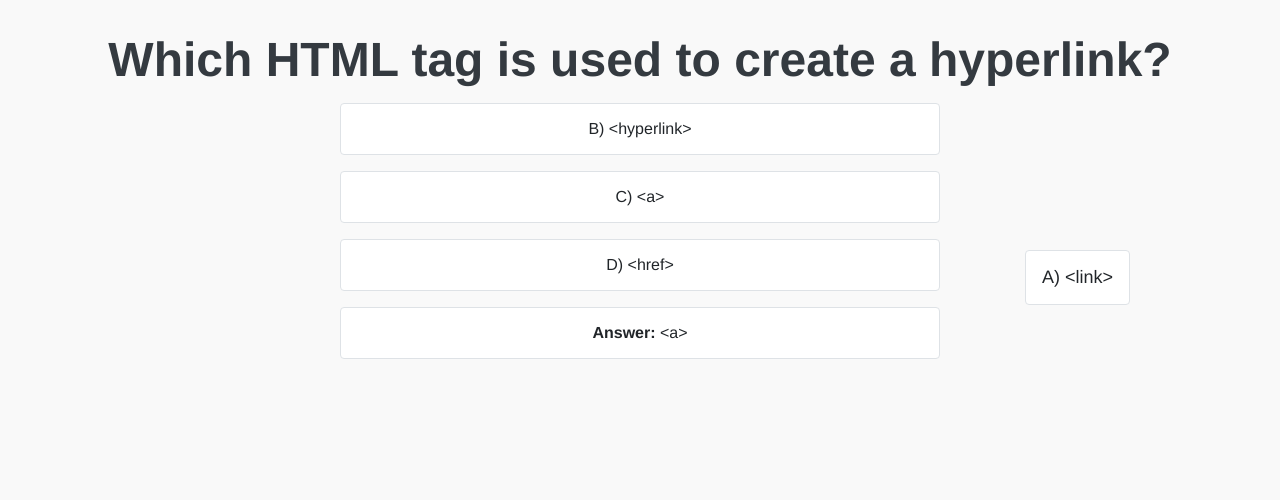
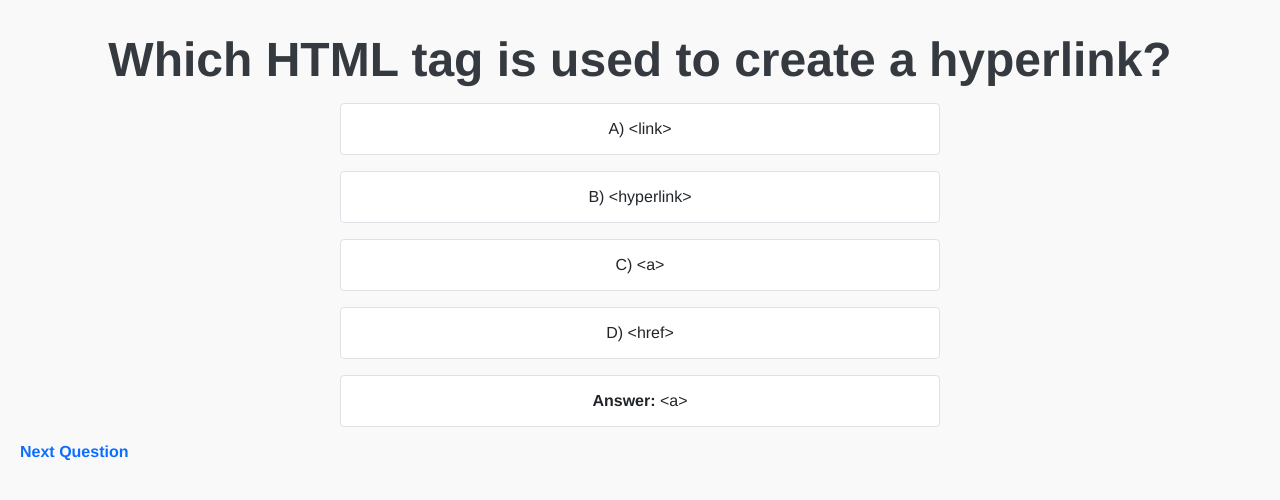
Before and after one commit to Sha7ata-Mohamed/Final-Project-T, a Django app: page /question/1/ in a window 1280 px wide. Shown: the top 500 px of the page. Run offline with Django 5.2, Linux system fonts and the light colour scheme; data comes from the database, SQL or seed files in the repository.

Commit message:
Fixing
still fixing

```diff
--- a/Final_Project/Code_Mix/templates/question1.html
+++ b/Final_Project/Code_Mix/templates/question1.html
@@ -4,7 +4,7 @@
 <head>
     <meta charset="UTF-8">
     <meta name="viewport" content="width=device-width, initial-scale=1.0">
-    <title>{{ question.title }}</title>
+    <title>Code Mix</title>
     <link rel="stylesheet" type="text/css" href="{% static 'css/styles.css' %}">
 </head>
 <body>
@@ -12,18 +12,10 @@
     <ul>
         {% for opt in options %}
         <div>
-            <div class="right">
-                <li>{{ opt.option_1 }}</li>
-            </div>
-            <div>
-                <li>{{ opt.option_2 }}</li>
-            </div>
-            <div>
-                <li>{{ opt.option_3 }}</li>
-             </div>
-            <div>
-                <li>{{ opt.option_4 }}</li>
-            </div>
+            <li>{{ opt.option_1 }}</li>
+            <li>{{ opt.option_2 }}</li>
+            <li>{{ opt.option_3 }}</li>
+            <li>{{ opt.option_4 }}</li>
         </div>
             <li><strong>Answer:</strong> {{ opt.answer }}</li>
         {% empty %}
@@ -31,5 +23,7 @@
         {% endfor %}
 
     </ul>
+
+        <a href=".">Next Question</a>
 </body>
 </html>
--- a/Final_Project/Code_Mix/urls.py
+++ b/Final_Project/Code_Mix/urls.py
@@ -2,4 +2,5 @@ from django.urls import path
 from . import views
 urlpatterns = [
     path('question/<int:question_id>/', views.Question_One, name='question_one'),
+    path('question2/<int:question_id>/', views.Question_Two, name='question_two'),
 ]
--- a/Final_Project/Code_Mix/views.py
+++ b/Final_Project/Code_Mix/views.py
@@ -9,3 +9,12 @@ def Question_One(request, question_id):
         'options': options,
     }
     return render(request, 'question1.html', context)
+
+def Question_Two(request, question_id):
+    q = get_object_or_404(Questions, id=question_id)
+    o = Options.objects.filter(question_id=q)  # Using 'question_id' for filtering
+    context = {
+        'q': q,
+        'o': o,
+    }
+    return render(request, 'question2.html', context)
--- a/Final_Project/Final_Project/settings.py
+++ b/Final_Project/Final_Project/settings.py
@@ -11,7 +11,7 @@ https://docs.djangoproject.com/en/5.1/ref/settings/
 """
 
 from pathlib import Path
-
+import os
 
 # Build paths inside the project like this: BASE_DIR / 'subdir'.
 BASE_DIR = Path(__file__).resolve().parent.parent
@@ -124,5 +124,5 @@ STATIC_URL = 'static/'
 
 DEFAULT_AUTO_FIELD = 'django.db.models.BigAutoField'
 STATICFILES_DIRS = [
-    BASE_DIR / "static"
+    BASE_DIR / "static",
 ]
```
Also changed, not shown: Final_Project/Code_Mix/templates/question2.html (added, +12 -0 lines), 1 other file.
